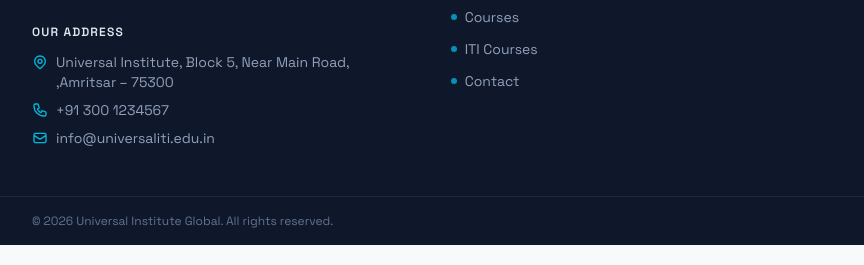
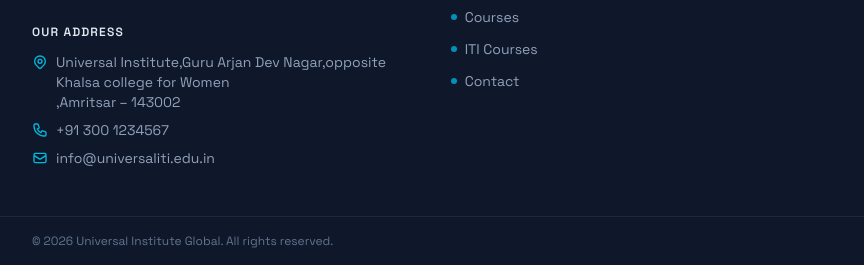
Before and after one commit to TarunpreetSingh23/uitiglobal, a React app: page / in a window 1280 px wide. Shown: the part 5057-5322 px from the top of the page, 0-864 px from the left. Built offline with nearby package versions, Linux system fonts and the light colour scheme; some packages are replaced by stand-ins of ours; no server answers; the database is empty; animation ran at ten frames a second.

Commit message:
Update Footer.jsx

```diff
--- a/app/components/Footer.jsx
+++ b/app/components/Footer.jsx
@@ -55,7 +55,7 @@ export default function Footer() {
                   <path strokeLinecap="round" strokeLinejoin="round" d="M17.657 16.657L13.414 20.9a1.998 1.998 0 01-2.827 0l-4.244-4.243a8 8 0 1111.314 0z" />
                   <path strokeLinecap="round" strokeLinejoin="round" d="M15 11a3 3 0 11-6 0 3 3 0 016 0z" />
                 </svg>
-                <span>Universal Institute, Block 5, Near Main Road,<br />,Amritsar – 75300</span>
+                <span>Universal Institute,Guru Arjan Dev Nagar,opposite Khalsa college for Women<br />,Amritsar – 143002</span>
               </div>
               <div className="flex items-center gap-2">
                 <svg className="w-4 h-4 text-cyan-500 shrink-0" fill="none" viewBox="0 0 24 24" stroke="currentColor" strokeWidth={2}>
```
